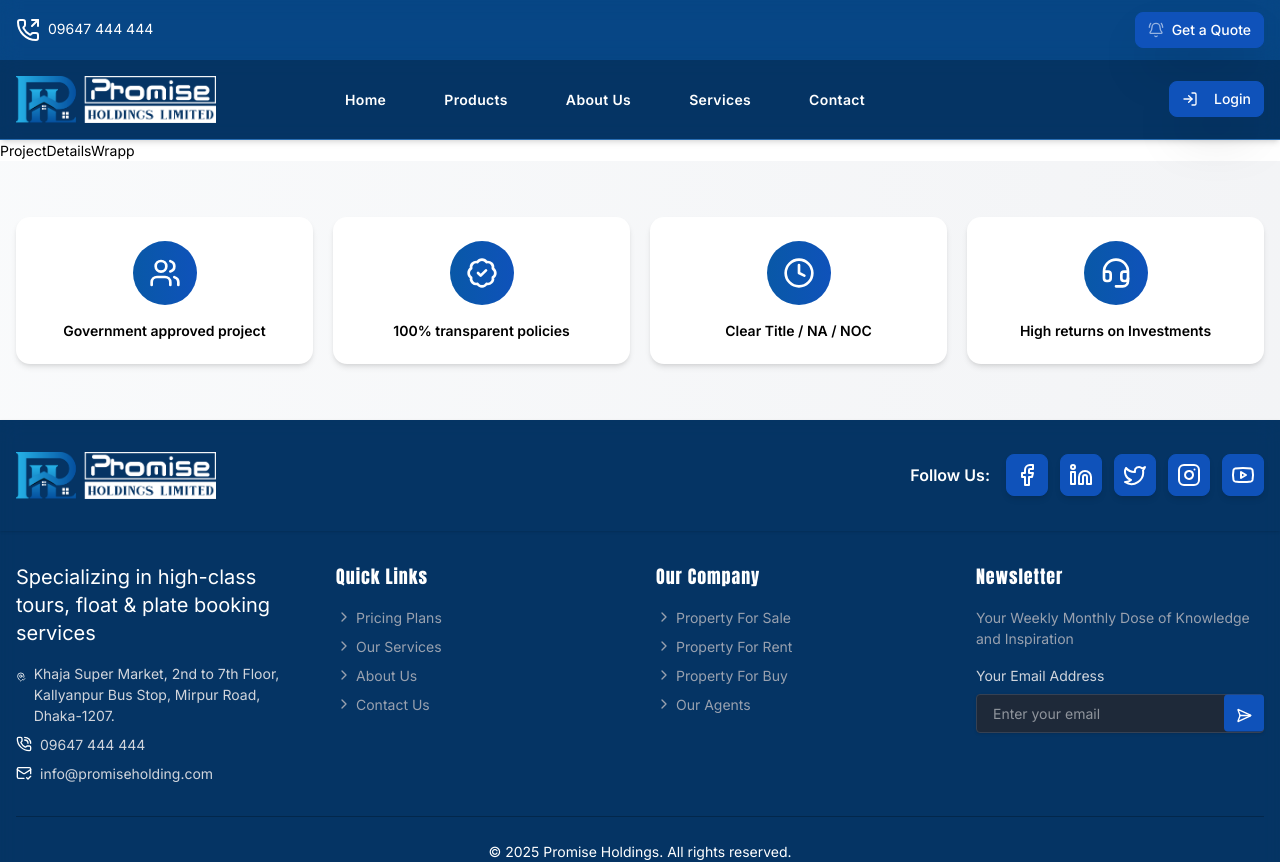
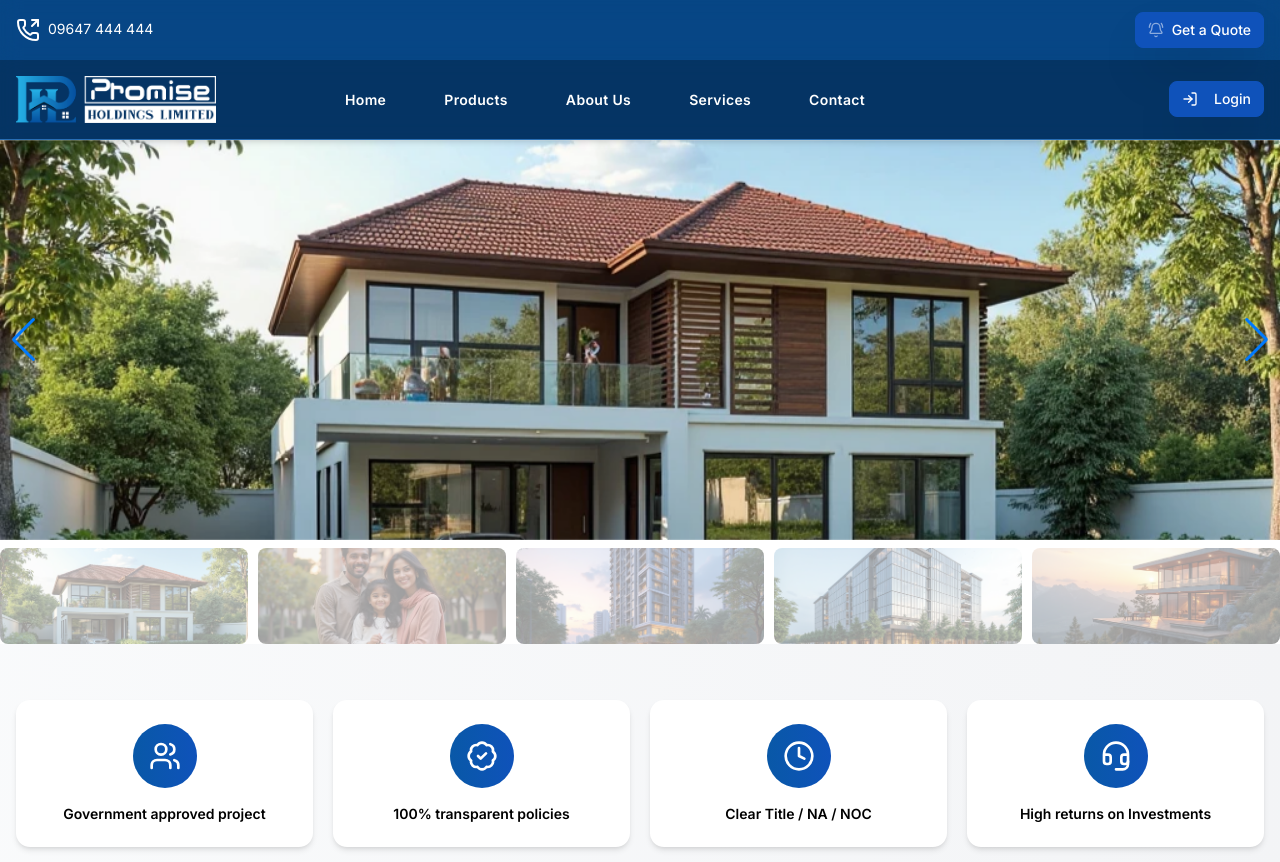
Before and after one commit to FayzulIslamFaisal/promise-holding-properties, a Next.js app: page /projects/1 in a window 1280 px wide. Shown: the top 862 px of the page. Built offline with nearby package versions, Linux system fonts and the light colour scheme.

Commit message:
Add ProjectSlider component for project image display; update ProjectDetailsWrapp to use ProjectSlider

```diff
--- a/src/app/globals.css
+++ b/src/app/globals.css
@@ -285,3 +285,7 @@ body.light {
   0%   { height: 58px}
   100% { height: 5px}
 }
+.swiper-custom-project-slide {
+  width: auto !important;
+  height: auto !important;
+}
--- a/src/components/projectDetails/ProjectDetailsWrapp.tsx
+++ b/src/components/projectDetails/ProjectDetailsWrapp.tsx
@@ -1,8 +1,10 @@
+import ProjectSlider from "./ProjectSlider"
 
 const ProjectDetailsWrapp = () => {
   return (
-    <div>ProjectDetailsWrapp</div>
+    <ProjectSlider />
   )
+
 }
 
 export default ProjectDetailsWrapp
--- /dev/null
+++ b/src/components/projectDetails/ProjectSlider.tsx
@@ -0,0 +1,90 @@
+'use client';
+
+import React, { useState } from 'react';
+import { Swiper, SwiperSlide } from 'swiper/react';
+import { FreeMode, Navigation, Thumbs } from 'swiper/modules';
+import { Swiper as SwiperType } from 'swiper/types';
+
+import 'swiper/css';
+import 'swiper/css/free-mode';
+import 'swiper/css/navigation';
+import 'swiper/css/thumbs';
+import Image from 'next/image';
+
+const sliderImages = [
+  { id: 1, src: '/assets/images/slider/banner1.png' },
+  { id: 2, src: '/assets/images/slider/banner2.png' },
+  { id: 3, src: '/assets/images/slider/banner3.png' },
+  { id: 4, src: '/assets/images/slider/banner4.png' },
+  { id: 5, src: '/assets/images/slider/banner5.png' },
+  { id: 6, src: '/assets/images/slider/banner6.png' },
+];
+
+const ProjectSlider = () => {
+  const [thumbsSwiper, setThumbsSwiper] = useState<SwiperType | null>(null);
+
+  return (
+    <div className="w-full">
+      {/* Main Swiper */}
+      <Swiper
+        loop={true}
+        spaceBetween={10}
+        navigation={true}
+        thumbs={{ swiper: thumbsSwiper && !thumbsSwiper.destroyed ? thumbsSwiper : null }}
+        modules={[FreeMode, Navigation, Thumbs]}
+        className="overflow-hidden mb-2"
+      >
+        {sliderImages.map((item) => (
+          <SwiperSlide key={item.id}>
+            <div className="h-[400px] w-full relative">
+              <Image
+                src={item.src}
+                alt={`Slide ${item.id}`}
+                fill
+                className="object-cover"
+              />
+            </div>
+          </SwiperSlide>
+        ))}
+      </Swiper>
+
+      {/* Thumbnail Swiper */}
+      <Swiper
+        onSwiper={setThumbsSwiper}
+        loop={true}
+        spaceBetween={10}
+        slidesPerView={6}
+        freeMode={true}
+        watchSlidesProgress={true}
+        modules={[FreeMode, Navigation, Thumbs]}
+        className="h-24"
+        breakpoints={{
+            1024: {
+              slidesPerView: 5,
+            },
+            767: {
+              slidesPerView: 4,
+            },
+            490: {
+              slidesPerView: 2,
+            },
+            0: {
+              slidesPerView: 2,
+            }
+          }}
+      >
+        {sliderImages.map((item) => (
+          <SwiperSlide key={item.id} className="opacity-40 hover:opacity-100 transition-opacity cursor-pointer">
+            <img
+              src={item.src}
+              alt={`Thumbnail ${item.id}`}
+              className="w-full h-full object-cover rounded-md"
+            />
+          </SwiperSlide>
+        ))}
+      </Swiper>
+    </div>
+  );
+};
+
+export default ProjectSlider;
```
